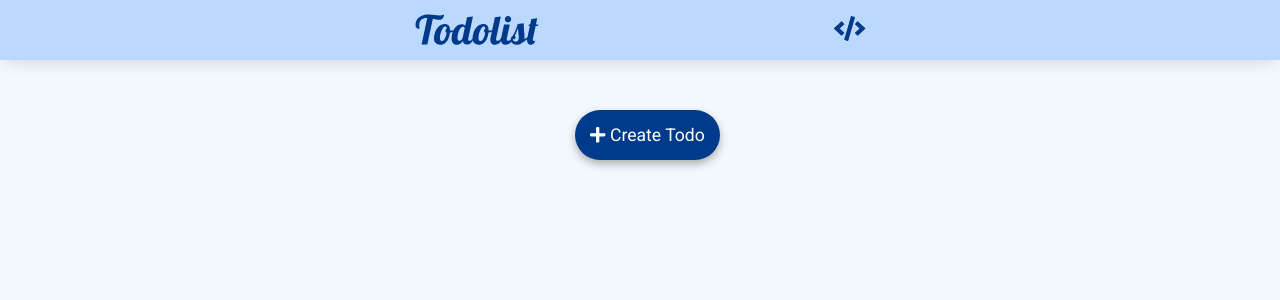
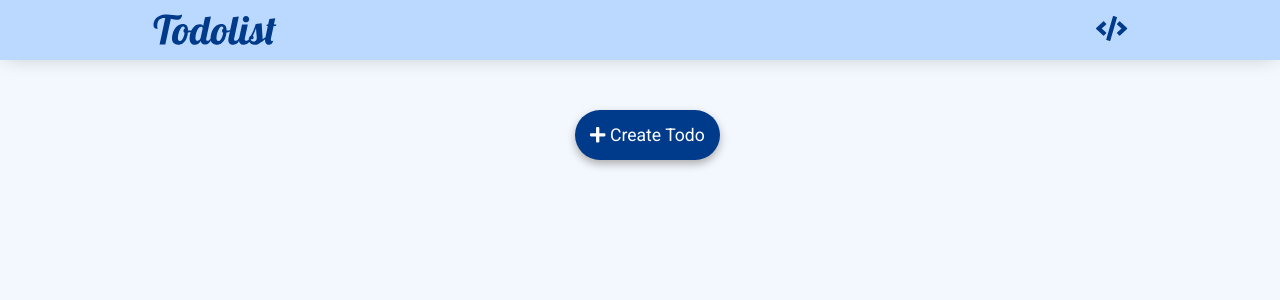
Before and after one commit to saurabh-33/todolist, a React (Create React App) app: page / in a window 1280 px wide. Shown: the top 300 px of the page. Built offline with nearby package versions, Linux system fonts and the light colour scheme.

Commit message:
made appbar responsive

```diff
--- a/src/TodoList.js
+++ b/src/TodoList.js
@@ -9,7 +9,7 @@ const TodoList = () => {
 	//make sure these values match respective scss values
 	const modalTransitionDuration = 100;
 	const modalContainerTransitionDuration = modalTransitionDuration;
-	const todoTransitionDuration = 250;
+	const todoTransitionDuration = 1000;
 
 	const [doneTodos, setDoneTodos] = useState([]);
 	const [remainingTodos, setRemainingTodos] = useState([]);
--- a/src/scss/_appbar.scss
+++ b/src/scss/_appbar.scss
@@ -11,6 +11,7 @@
 	box-shadow: 0 3px 20px -5px rgba(0, 0, 0, 0.2);
 	&__items-wrapper {
 		max-width: 500px;
+		width: 100%;
 		height: 100%;
 		display: flex;
 		justify-content: space-between;
@@ -33,3 +34,9 @@
 		font-size: 25px;
 	}
 }
+
+@media (min-width: 768px) {
+	.appbar__items-wrapper {
+		max-width: 1024px;
+	}
+}
--- a/src/scss/_modal.scss
+++ b/src/scss/_modal.scss
@@ -42,7 +42,7 @@ $modal-container-transition-duration: $modal-transition-duration;
 	height: 250px;
 	padding: 25px;
 	border-radius: 10px;
-	box-shadow: 0 0 15px 0 #adadad;
+	box-shadow: 0 0 75px 0 #adadad;
 	background-color: #fff;
 	transform-origin: center center;
 
--- a/src/scss/_todo.scss
+++ b/src/scss/_todo.scss
@@ -1,5 +1,6 @@
 $todo-transition-duration: 250ms;
 $svg-check-tansition-duration: 100ms;
+$todo-animation-duration: 1000ms;
 
 @mixin common-todo-card-styles {
 	.todo-card {
```
